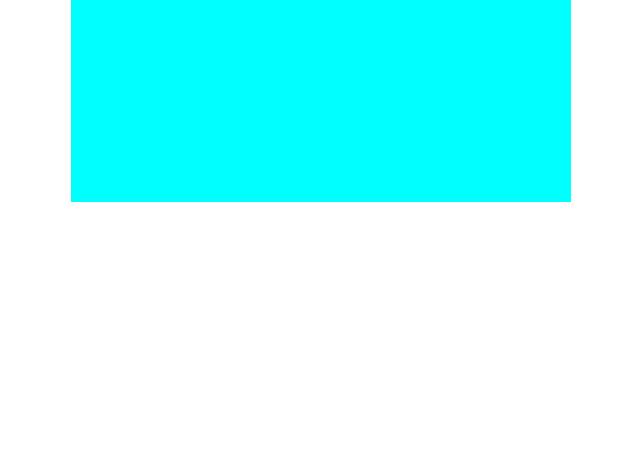
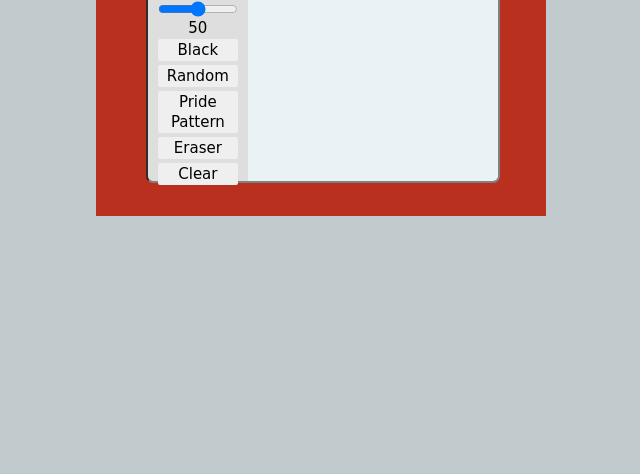
Before and after one commit to blitheryjibits/Etch-a-Sketch, a plain HTML site: page index.html in a window 1280 px wide. Shown: the part 342-816 px from the top of the page, without its empty margins (319-959 px from the left). Drawn offline with Linux system fonts and the light colour scheme; a web font is replaced by a local one.

Commit message:
Altered od buttons and added new buttons [black, pattern, random, clear]. Also, created red container for all elements for visual effect causing the app to more resemble the traditional etch-a-sketch.

```diff
--- a/index.html
+++ b/index.html
@@ -6,6 +6,15 @@
     <meta name="viewport" content="width=device-width, initial-scale=1.0">
     <link rel="stylesheet" href="style.css">
     <script src="script.js" type="text/javascript" defer></script>
+<!-- fonts -->
+<link rel="preconnect" href="https://fonts.googleapis.com">
+<link rel="preconnect" href="https://fonts.gstatic.com" crossorigin>
+<link href="https://fonts.googleapis.com/css2?family=Style+Script&display=swap" rel="stylesheet">
+
+<link rel="preconnect" href="https://fonts.googleapis.com">
+<link rel="preconnect" href="https://fonts.gstatic.com" crossorigin>
+<link href="https://fonts.googleapis.com/css2?family=Press+Start+2P&display=swap" rel="stylesheet">
+
     <title>Document</title>
 </head>
 <body>
--- a/script.js
+++ b/script.js
@@ -1,37 +1,221 @@
-/* QUICK NOTES
-    Grid must be a square nummber of user input
-    Auto-grid used for both row/column in grid-template
+/*
+    User notes go here...............
+*/
 
-*/
 
 // Create input bar for users to add the number of grid boxes
 const form = document.createElement('form');
 const label = document.createElement('label');
 const input = document.createElement('input');
 const output = document.createElement('output');
+
+form.setAttribute('style', `display: flex; flex-flow: column; align-items: center; font: 15px Style Script, cursive;`);
+
 input.setAttribute('id', 'quantity');
 input.setAttribute('type', 'range');
 input.setAttribute('min', '1');
 input.setAttribute('max', '100');
-input.setAttribute('value', '1');
+input.setAttribute('value', '50');
 input.setAttribute('onchange', 'rangeValue.value=value');
+input.setAttribute('style', 'width: 80px;');
+
 label.setAttribute('for', 'quantity');
 label.textContent = 'Set number :  ';
+
 output.setAttribute('id', 'rangeValue');
-output.textContent = '1';
-form.append(label, output, input);
+output.textContent = '50';
+
+form.append(label, input, output);
 
 
 
-// Create user input div and button, also add eventLiserner to button
-// Button will create the grid object
+// Button Style
+const buttonStyle = {
+    'border': '0 black solid',
+    'border-radius': '2px',
+    'margin': '2px',
+    'width': '80px',
+    'font': '15px/20px Style Script, cursive'
+}
+
+// Black Squares Button
 const button = document.createElement('button');
 button.classList.add('.btn');
-button.textContent = 'Create Grid'
+button.textContent = 'Black';
 button.addEventListener('click', () => {
-    // Remove all childNodes of grid before creating new grid
+    basicHoverEffect();
+});
+Object.assign(button.style, buttonStyle);
+
+// Random Colors Button
+const random = document.createElement('button');
+random.classList.add('btn');
+random.textContent = 'Random';
+random.addEventListener('click', () => {
+    rainbowHoverEffect();
+});
+Object.assign(random.style, buttonStyle);
+
+// Pride Pattern Button
+const pride = document.createElement('button');
+pride.classList.add('btn');
+pride.textContent = 'Pride Pattern';
+pride.addEventListener('click', () => {
+    pridePattern();
+});
+Object.assign(pride.style, buttonStyle);
+
+/*
+
+// Shading Button
+const shade = document.createElement('button');
+shade.classList.add('btn');
+shade.textContent = 'Shade';
+shade.addEventListener('click', () => {
+    shading();
+});
+Object.assign(shade.style, buttonStyle);
+
+// Lighten Button
+const lighten = document.createElement('button');
+lighten.classList.add('btn');
+lighten.textContent = 'Rainbow Squares';
+lighten.addEventListener('click', () => {
+
+
+});
+Object.assign(lighten.style, buttonStyle);
+
+*/
+
+// Eraser Button
+const eraser = document.createElement('button');
+eraser.classList.add('btn');
+eraser.textContent = 'Eraser';
+eraser.addEventListener('click', () => {
+    removeBg();
+});
+Object.assign(eraser.style, buttonStyle);
+
+// Clear Grid Button
+const cleanSlate = document.createElement('button');
+cleanSlate.classList.add('btn');
+cleanSlate.textContent = 'Clear';
+cleanSlate.addEventListener('click', () => {
     clear();
+    createGrid();
+});
+Object.assign(cleanSlate.style, buttonStyle);
 
+// User Selections Panel
+const inputContainer = document.createElement('div');
+inputContainer.classList.add('inputContainer');
+inputContainer.setAttribute('style', `display: flex; flex-flow: column; justify-content: space-around; height: 200px; width: 100px;
+                            align-items: center; background-color: #dedede; border-radius: 5px 0 0 5px;`);
+inputContainer.append(form, button, random, pride, eraser, cleanSlate);
+
+
+// Grid Attributes - Global.
+let gridInfo = {
+    "display": "grid",
+    "grid-template": "auto"/ "auto",
+    "height": "200px",
+    "width": "251px",
+    "border-radius": "5px 5px 5px 5px",
+    "background-color": "rgb(233 243 245)"
+}
+
+// Etch-a-Sketch Grid Panel
+const container = document.querySelector('.container');
+container.setAttribute('style', `display: flex; border: 2px inset grey; border-radius: 7px; justify-content: center; align-items: center;
+                        width: 350px;`);
+const gridDiv = document.createElement('div');
+gridDiv.classList.add('grid')
+Object.assign(gridDiv.style, gridInfo);
+container.append(gridDiv);
+
+
+// Etch-a-Sketch container
+const outerContainer = document.createElement('div');
+outerContainer.classList.add('outerContainer');
+outerContainer.setAttribute('style', `display: flex; flex-flow: column; width: 350px; height: 200px; justify-content: center;
+                            background-color: #ba301f; padding: 50px;`);
+const title = document.createElement('h1');
+title.textContent = 'Etch-A-Sketch';
+title.setAttribute('style', 'margin:0; padding:0; align-self:center; font: 35px/30px Style Script, cursive;')
+outerContainer.append(title);
+
+
+// FUNCTIONS
+
+function basicHoverEffect() {
+    const boxes = document.querySelector('.grid').querySelectorAll('div');
+    boxes.forEach(box => {
+        box.addEventListener('mouseover', () => {
+            box.setAttribute('style', 'background-color: rgb(21 25 25);');
+        });
+    });
+}
+
+function rainbowHoverEffect() {
+    const boxes = document.querySelector('.grid').querySelectorAll('div');
+    boxes.forEach(box => {
+        let r = Math.floor(Math.random() *255);
+        let g = Math.floor(Math.random() *255);
+        let b = Math.floor(Math.random() *255);
+        box.addEventListener('mouseover', () => {
+            box.setAttribute('style', `background-color: rgb(${r}, ${g}, ${b});`);
+        });
+    });
+}
+
+function pridePattern() {
+    const pattern = ['rgb(230 59 23)', 'rgb(246 139 21)', 'rgb(254 233 4)', 'rgb(62 128 39)', 'rgb(46 121 255)', 'rgb(121 67 134)'];
+    let color = 0;
+    const boxes = document.querySelector('.grid').querySelectorAll('div');
+    boxes.forEach(box => {
+            box.addEventListener('mouseover', () => {
+                box.setAttribute('style', `background-color: ${pattern[color]};`);
+                color++;
+                    if (color >= pattern.length) {
+                        color = 0;
+                    }
+            });
+
+    });
+}
+
+/*
+function shading() {
+    const boxes = document.querySelector('.grid').querySelectorAll('div');
+    boxes.forEach(box => {
+            box.addEventListener('mouseover', () => {
+                addShade(box);
+                console.log(box.getAttribute('style', `background`));
+            });
+    });
+}
+
+function addShade(item) {
+    let boxColor = item.getAttribute('style', 'background-color').split(':')[1].split('rgb')[1].replace('(', '').replace(')', '').replace(';', '').split(' ');
+    console.log(boxColor);
+    let i = 0;
+    boxColor.forEach(color => {
+        //console.log(color);
+        color = Math.floor(Number(color)*1.1);
+        if (color <= 255){
+        boxColor.splice(i, 1, color);
+        //console.log(color);
+        }
+        i++;
+    });
+    //console.log(`rgb(${boxColor})`);
+    this.css('background-color', boxColor);
+}
+*/
+
+
+function createGrid() {
     // Assign user input to variable and create grid template string of autos
     let userNumber = Number(input.value);
     let gridSize = 'auto '.repeat(userNumber);
@@ -40,7 +224,7 @@ button.addEventListener('click', () => {
     gridInfo = {
         'display': 'grid',
         'grid-template': `${gridSize} / ${gridSize}`,
-        'flex': 'wrap'
+        'flex': 'wrap',
     }
 
     Object.assign(gridDiv.style, gridInfo);
@@ -49,79 +233,23 @@ button.addEventListener('click', () => {
         for (let j=0; j <= userNumber-1; j++) {
             let newDiv = document.createElement('div');
             newDiv.classList.add('gridDiv');
-            newDiv.setAttribute('style', 'background-color: yellow');
+            newDiv.setAttribute('style', 'background-color: rgb(233 243 245)');
+            newDiv.classList.add(`${i}${j}`);
             newDiv.textContent = '';
+            // Hides top and bottom right corner divs for the curved display.
+            if (newDiv.className == `gridDiv 0${userNumber-1}`) {
+                newDiv.setAttribute('style', 'background: transparent;');
+            }
+            if (newDiv.className == `gridDiv ${userNumber-1}${userNumber-1}`) {
+                newDiv.setAttribute('style', 'background: transparent;');
+            }
+
             gridDiv.append(newDiv);
         }
-    }
-
-    createHoverEffect();
-
-});
-
-// Create divs from user input and append to grid at end of script
-const inputContainer = document.createElement('div');
-inputContainer.classList.add('inputContainer');
-inputContainer.setAttribute('style', 'display: flex; justify-content: space-between; ;width: 500px; background-color: blue;');
-inputContainer.append(form, button);
-
-
-// Create Grid Area info as global variable
-// retrieve main div box and create grid div to build etch-a-sketch.
-let gridInfo = {
-    "display": "grid",
-    "grid-template": "auto"/ "auto",
-    "height": "inherit",
-    "width": "inherit",
-    "gap": "1px"
-}
-
-const container = document.querySelector('.container');
-const gridDiv = document.createElement('div');
-gridDiv.classList.add('grid')
-Object.assign(gridDiv.style, gridInfo);
-container.append(gridDiv);
-
-
-// Create hover effect using onMouseOver event (bind to each div in grid)
-function basicHoverEffect() {
-const boxes = document.querySelector('.grid').querySelectorAll('div');
-//var x = document.getElementById("myDIV").querySelectorAll(".example");
-boxes.forEach(box => {
-    box.addEventListener('mouseover', () => {
-        box.setAttribute('style', 'background-color: black;');
-    });
-});
-
-// Create onMouseLeave event to rever the colour back to origina state
-boxes.forEach(box => {
-    box.addEventListener('mouseout', () => {
-        box.setAttribute('style', 'background-color: white;');
-    });
-});
-}
-
-function RainbowHoverEffect() {
-
-    const boxes = document.querySelector('.grid').querySelectorAll('div');
-    //var x = document.getElementById("myDIV").querySelectorAll(".example");
-    boxes.forEach(box => {
-        let r = Math.floor(Math.random() *255);
-        let g = Math.floor(Math.random() *255);
-        let b = Math.floor(Math.random() *255);
-        box.addEventListener('mouseover', () => {
-            box.setAttribute('style', `background-color: ${r}${g}${b};`);
-        });
-    });
-
-    // Create onMouseLeave event to rever the colour back to origina state
-    boxes.forEach(box => {
-        box.addEventListener('mouseout', () => {
-            box.setAttribute('style', 'background-color: white;');
-        });
-    });
 
     }
+    basicHoverEffect();
+}
 
 function clear() {
     while (gridDiv.firstChild) {
@@ -129,6 +257,20 @@ function clear() {
     }
 }
 
+function removeBg() {
+    const boxes = document.querySelector('.grid').querySelectorAll('div');
+    boxes.forEach(box => {
+            box.addEventListener('mouseover', () => {
+                box.setAttribute('style', 'background-color: rgb(233 243 245);');
+            });
+    });
+}
+
+
 const body = document.querySelector('body');
+body.insertBefore(outerContainer, container);
+container.insertBefore(inputContainer, gridDiv);
+outerContainer.append(container);
+body.append(outerContainer);
 
-body.insertBefore(inputContainer, container);
+createGrid();
--- a/style.css
+++ b/style.css
@@ -9,14 +9,16 @@ body {
     justify-content: center;
     align-items: center;
     height: 100vh;
-    flex-flow: column;
+    flex-flow: row;
+    background-color: #c1cbcd;
+    /*font: 20px 'Style Script', 'cursive';*/
+    /*font-family: 'Press Start 2P', 'cursive'*/;
 }
 
 .container {
     display: flex;
     justify-content: center;
     align-items: center;
-    width: 500px;
+    width: 300px;
     height: 250px;
-    background-color:aqua ;
 }
```
